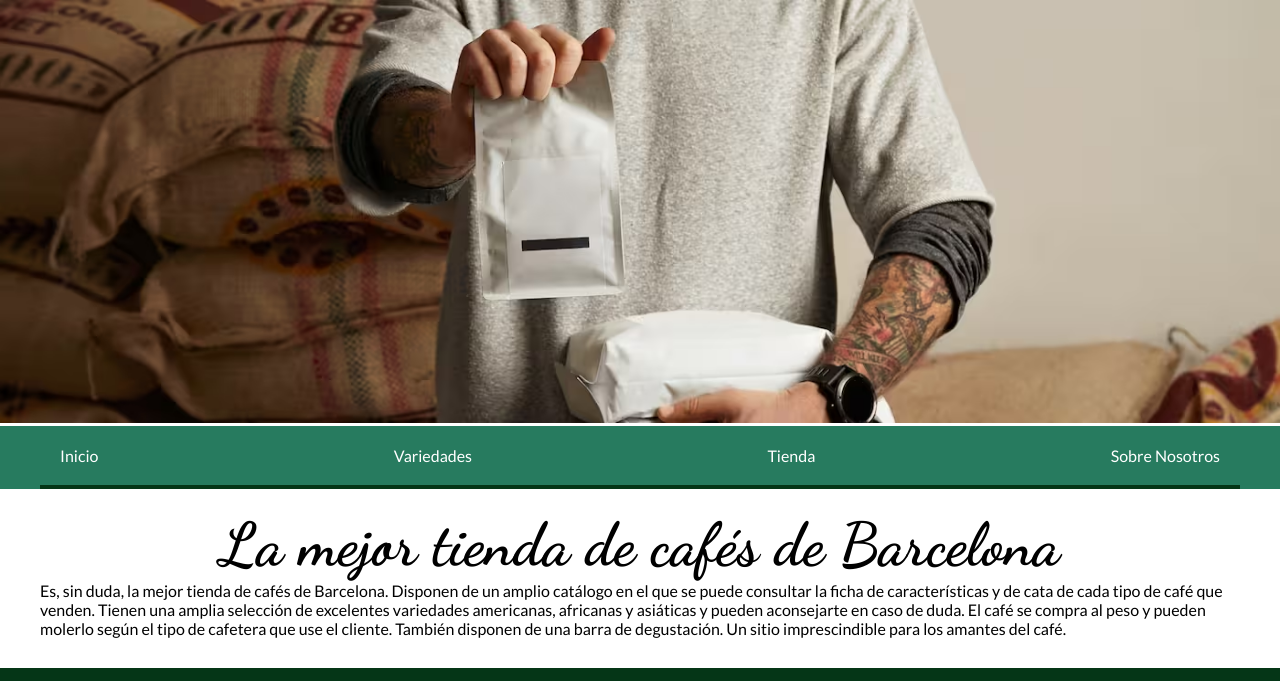
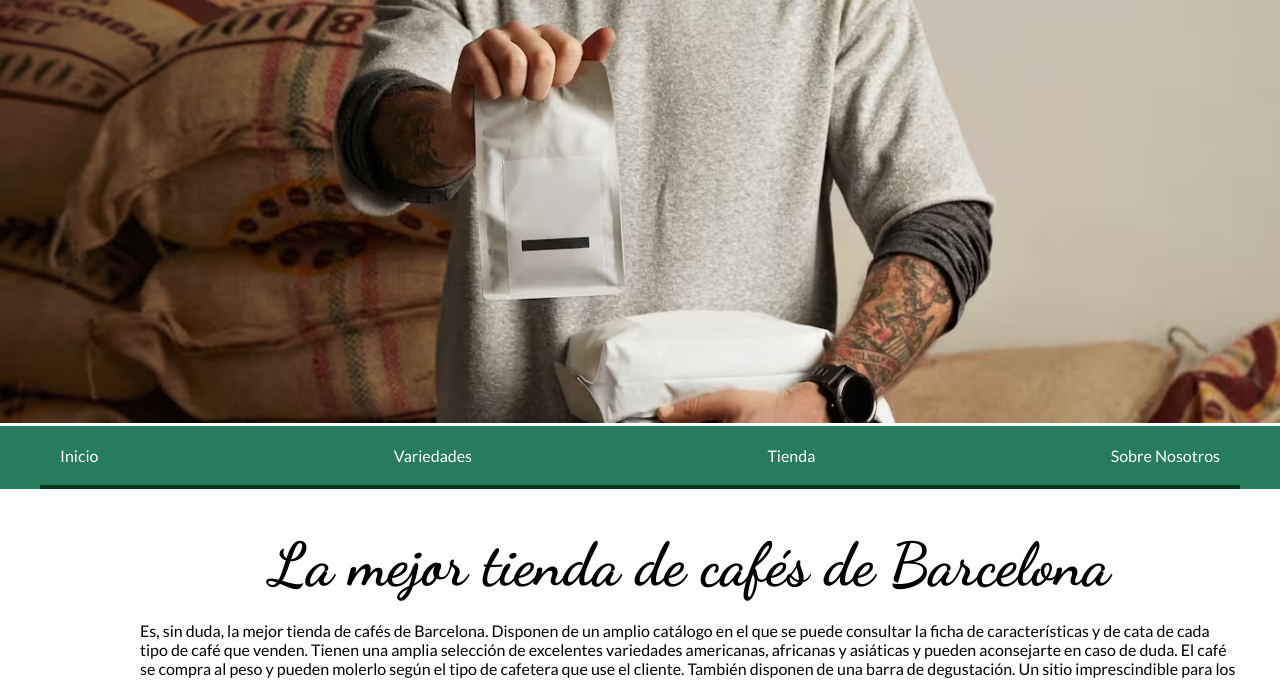
Before and after one commit to Lauraosoriog/evalucioncontinuacafe, a plain HTML site: page nosaltres.html in a window 1280 px wide. Shown: the top 681 px of the page. Drawn offline with Linux system fonts and the light colour scheme.

Commit message:
ultima version prueba continua

```diff
--- a/css/style.css
+++ b/css/style.css
@@ -211,7 +211,8 @@ justify-content: space-between;
 .sobrenosotros{
     border-top: 100px;
     max-width: 1200px;
-    margin: 20px auto;
+    margin: 40px auto;
+    border-bottom: 60px;
 
 }
 
@@ -219,6 +220,13 @@ justify-content: space-between;
 .sobrenosotros >h2 {
     font-size: 60px;
     text-align: center;
+    margin-left: 100px;
+
+
+}
+.ajustar1 {
+    margin-left: 100px;
+    margin-top: 20px;
 }
 .titulosobrenosotros{
     font-size: 100px;
--- a/nosaltres.html
+++ b/nosaltres.html
@@ -43,7 +43,7 @@
     <main>
         <section class="sobrenosotros">
             <h2 class="negrilla">La mejor tienda de cafés de Barcelona</h2>
-            <p>Es, sin duda, la mejor tienda de cafés de Barcelona. Disponen de un amplio catálogo en el que se puede
+            <p class="ajustar1">Es, sin duda, la mejor tienda de cafés de Barcelona. Disponen de un amplio catálogo en el que se puede
                 consultar la ficha de características y de cata de cada tipo de café que venden. Tienen una amplia
                 selección
                 de excelentes variedades americanas, africanas y asiáticas y pueden aconsejarte en caso de duda. El café
```
Also changed, not shown: botiga.html (+1 -1 lines).
